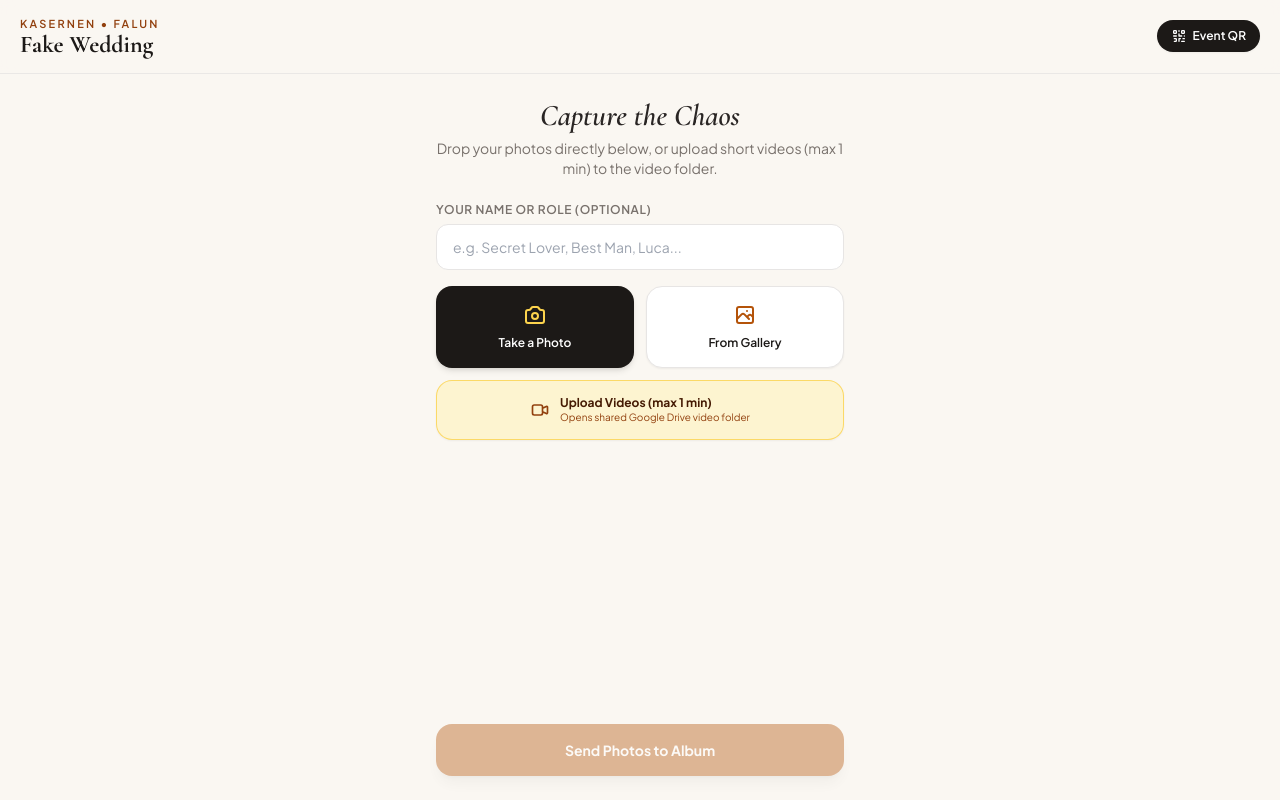
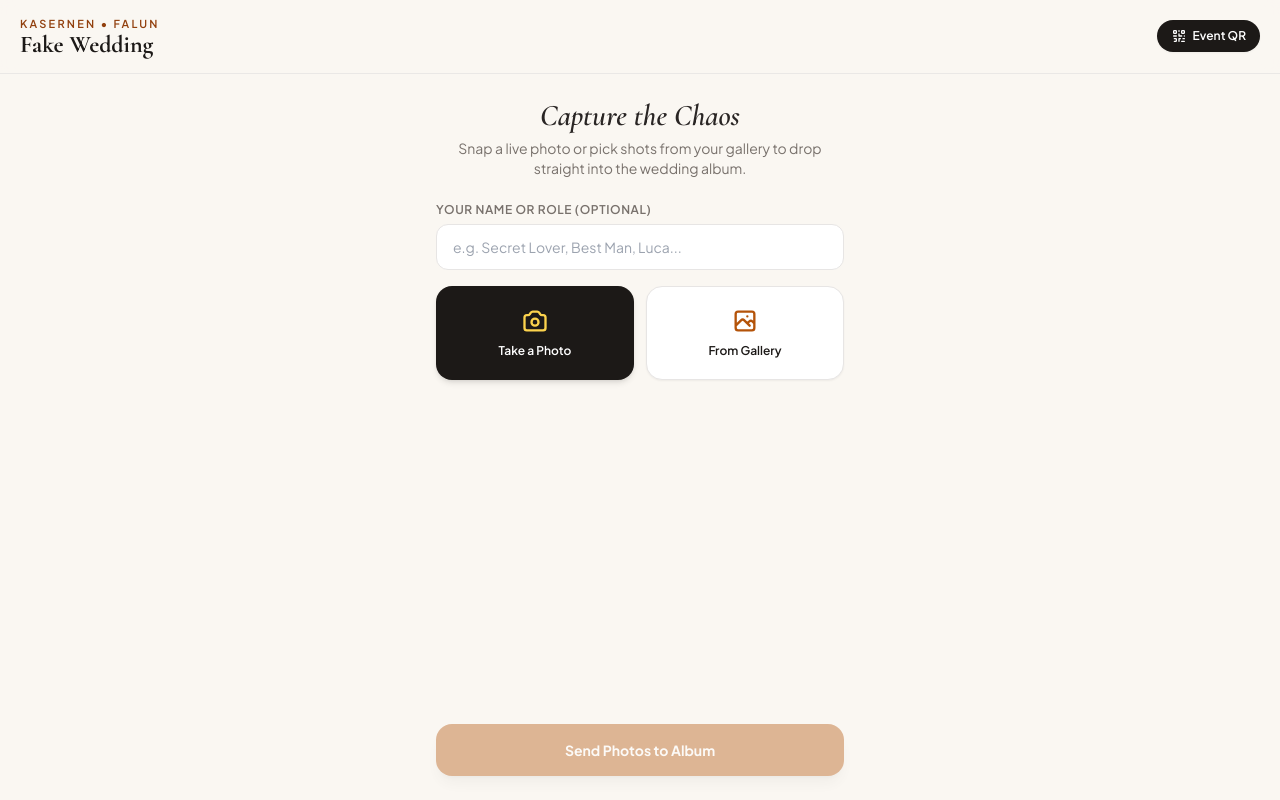
Before and after one commit to peppinniello/fake-wedding-photos, a plain HTML site: page index.html in a window 1280 px wide. Drawn offline with nearby package versions, Linux system fonts and the light colour scheme.

Commit message:
Revise title and update photo upload instructions
Updated the title and modified text instructions for photo uploads. Removed video upload link and adjusted button styles.

```diff
--- a/index.html
+++ b/index.html
@@ -6,7 +6,7 @@
   <meta http-equiv="Cache-Control" content="no-cache, no-store, must-revalidate" />
   <meta http-equiv="Pragma" content="no-cache" />
   <meta http-equiv="Expires" content="0" />
-  <title>Fake Wedding — Photo & Video Drop</title>
+  <title>Fake Wedding — Photo Drop</title>
   <script src="https://cdn.tailwindcss.com"></script>
   <script src="https://cdnjs.cloudflare.com/ajax/libs/qrcodejs/1.0.0/qrcode.min.js"></script>
   <link href="https://fonts.googleapis.com/css2?family=Cormorant+Garamond:ital,wght@0,600;0,700;1,600&family=Plus+Jakarta+Sans:wght@400;500;600;700&display=swap" rel="stylesheet">
@@ -32,7 +32,7 @@
     <div>
       <div class="text-center mb-6">
         <p class="serif italic text-3xl text-stone-800 mb-1">Capture the Chaos</p>
-        <p class="text-sm text-stone-500">Drop your photos directly below, or upload short videos (max 1 min) to the video folder.</p>
+        <p class="text-sm text-stone-500">Snap a live photo or pick shots from your gallery to drop straight into the wedding album.</p>
       </div>
 
       <div class="mb-4">
@@ -41,28 +41,19 @@
       </div>
 
       <!-- Photo Buttons -->
-      <div class="grid grid-cols-2 gap-3 mb-3">
-        <label class="cursor-pointer flex flex-col items-center justify-center gap-2 bg-stone-900 text-white p-4 rounded-2xl shadow-md active:scale-95 transition">
-          <svg class="w-6 h-6 text-amber-300" fill="none" stroke="currentColor" viewBox="0 0 24 24"><path stroke-linecap="round" stroke-linejoin="round" stroke-width="2" d="M3 9a2 2 0 012-2h.93a2 2 0 001.664-.89l.812-1.22A2 2 0 0110.07 4h3.86a2 2 0 011.664.89l.812 1.22A2 2 0 0018.07 7H19a2 2 0 012 2v9a2 2 0 01-2 2H5a2 2 0 01-2-2V9z"></path><path stroke-linecap="round" stroke-linejoin="round" stroke-width="2" d="M15 13a3 3 0 11-6 0 3 3 0 016 0z"></path></svg>
+      <div class="grid grid-cols-2 gap-3 mb-5">
+        <label class="cursor-pointer flex flex-col items-center justify-center gap-2 bg-stone-900 text-white p-5 rounded-2xl shadow-md active:scale-95 transition">
+          <svg class="w-7 h-7 text-amber-300" fill="none" stroke="currentColor" viewBox="0 0 24 24"><path stroke-linecap="round" stroke-linejoin="round" stroke-width="2" d="M3 9a2 2 0 012-2h.93a2 2 0 001.664-.89l.812-1.22A2 2 0 0110.07 4h3.86a2 2 0 011.664.89l.812 1.22A2 2 0 0018.07 7H19a2 2 0 012 2v9a2 2 0 01-2 2H5a2 2 0 01-2-2V9z"></path><path stroke-linecap="round" stroke-linejoin="round" stroke-width="2" d="M15 13a3 3 0 11-6 0 3 3 0 016 0z"></path></svg>
           <span class="text-xs font-semibold">Take a Photo</span>
           <input type="file" accept="image/*" capture="environment" class="hidden" onchange="handleFiles(this)" />
         </label>
 
-        <label class="cursor-pointer flex flex-col items-center justify-center gap-2 bg-white text-stone-900 border border-stone-200 p-4 rounded-2xl shadow-sm active:scale-95 transition">
-          <svg class="w-6 h-6 text-amber-700" fill="none" stroke="currentColor" viewBox="0 0 24 24"><path stroke-linecap="round" stroke-linejoin="round" stroke-width="2" d="M4 16l4.586-4.586a2 2 0 012.828 0L16 16m-2-2l1.586-1.586a2 2 0 012.828 0L20 14m-6-6h.01M6 20h12a2 2 0 002-2V6a2 2 0 00-2-2H6a2 2 0 00-2 2v12a2 2 0 002 2z"></path></svg>
+        <label class="cursor-pointer flex flex-col items-center justify-center gap-2 bg-white text-stone-900 border border-stone-200 p-5 rounded-2xl shadow-sm active:scale-95 transition">
+          <svg class="w-7 h-7 text-amber-700" fill="none" stroke="currentColor" viewBox="0 0 24 24"><path stroke-linecap="round" stroke-linejoin="round" stroke-width="2" d="M4 16l4.586-4.586a2 2 0 012.828 0L16 16m-2-2l1.586-1.586a2 2 0 012.828 0L20 14m-6-6h.01M6 20h12a2 2 0 002-2V6a2 2 0 00-2-2H6a2 2 0 00-2 2v12a2 2 0 002 2z"></path></svg>
           <span class="text-xs font-semibold">From Gallery</span>
           <input type="file" accept="image/*" multiple class="hidden" onchange="handleFiles(this)" />
         </label>
       </div>
-
-      <!-- Direct Video Drive Button -->
-      <a id="videoDriveLink" href="#" target="_blank" rel="noopener noreferrer" class="w-full mb-5 flex items-center justify-center gap-2.5 bg-amber-100/80 hover:bg-amber-100 text-amber-950 border border-amber-300/80 py-3.5 px-4 rounded-2xl shadow-sm active:scale-95 transition">
-        <svg class="w-5 h-5 text-amber-800 shrink-0" fill="none" stroke="currentColor" viewBox="0 0 24 24"><path stroke-linecap="round" stroke-linejoin="round" stroke-width="2" d="M15 10l4.553-2.276A1 1 0 0121 8.618v6.764a1 1 0 01-1.447.894L15 14M5 18h8a2 2 0 002-2V8a2 2 0 00-2-2H5a2 2 0 00-2 2v8a2 2 0 002 2z"></path></svg>
-        <div class="text-left">
-          <span class="text-xs font-bold block leading-tight">Upload Videos (max 1 min)</span>
-          <span class="text-[10px] text-amber-800 block">Opens shared Google Drive video folder</span>
-        </div>
-      </a>
 
       <div id="previewContainer" class="hidden mb-5">
         <div class="flex items-center justify-between mb-2">
@@ -94,9 +85,6 @@
 
   <script>
     const SCRIPT_URL = 'https://script.google.com/macros/s/AKfycbz-hahU-SAhGy7VUmHQ0asW6XWvn2vDx7WdLeEb-QfGo-lgU6wudso3qvOvMB-xci1y/exec';
-    const VIDEO_FOLDER_URL = 'https://drive.google.com/drive/folders/1pY6dg7y1qOG17a2UAyKyOC0jRmo7MVY1?usp=drive_link';
-
-    document.getElementById('videoDriveLink').href = VIDEO_FOLDER_URL;
 
     let selectedFiles = [];
     let isUploading = false;
```
